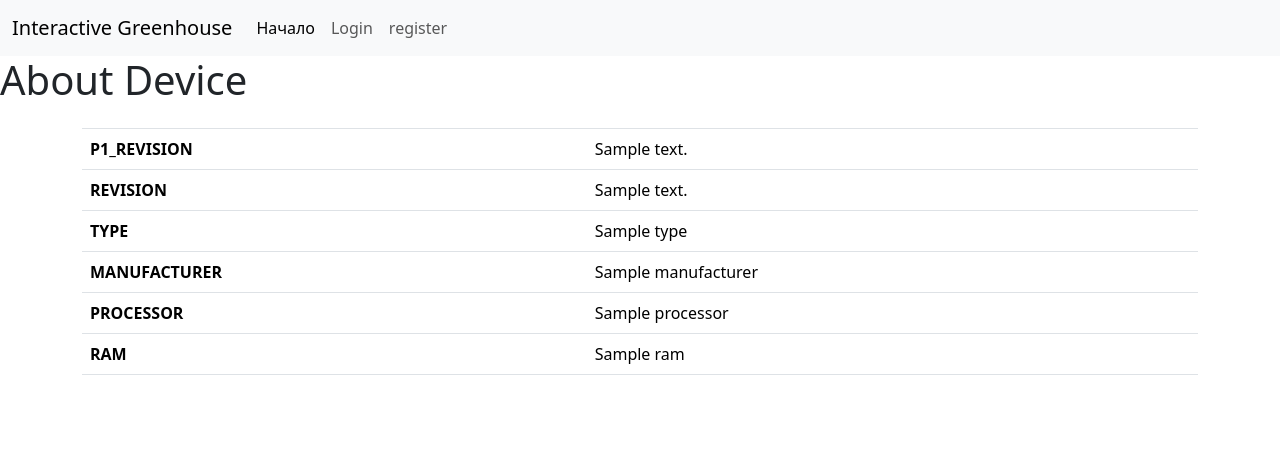
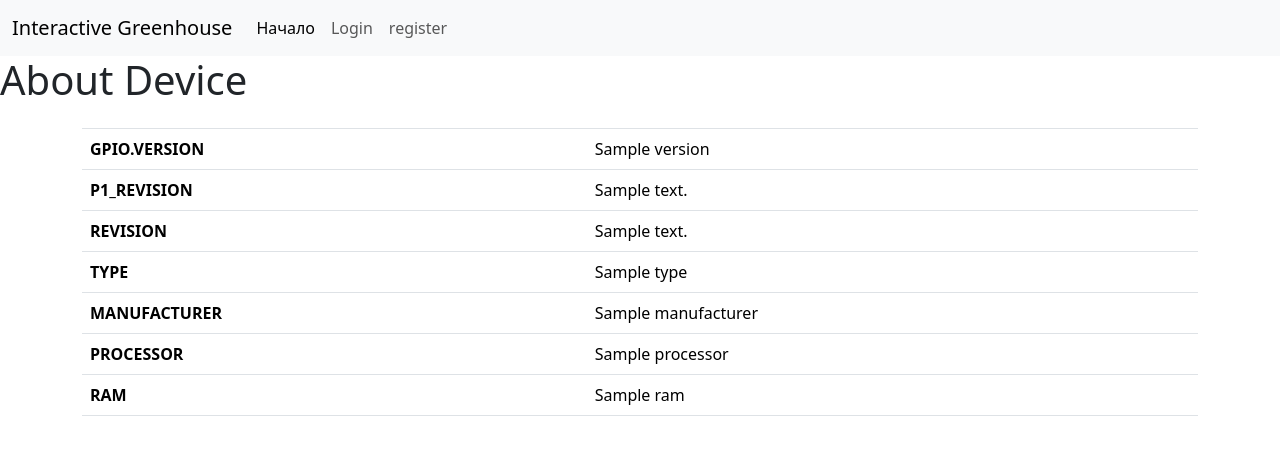
Before and after one commit to springerearly/greenhouse, a Django app: template code/greenhouse/main/templates/main/about_device.html in a window 1280 px wide. Shown: the top 455 px of the page. Run offline with Django 5.2, Linux system fonts and the light colour scheme; the template is opened without the code that fills it: most values are stand-ins (such as "Sample title", 1, 10 or a date in 2020); some libraries are stand-ins or nearby versions.

Commit message:
add GPIO version

```diff
--- a/code/greenhouse/main/templates/main/about_device.html
+++ b/code/greenhouse/main/templates/main/about_device.html
@@ -16,6 +16,10 @@
     </tr>
   </thead>
   <tbody>
+    <tr>
+      <th scope="row">{% translate "GPIO.VERSION" %}</th>
+      <td>{{ rpi_info.GPIO.VERSION }}</td>
+    </tr>
     <tr>
       <th scope="row">{% translate "P1_REVISION" %}</th>
       <td>{{ rpi_info.P1_REVISION }}</td>
```
